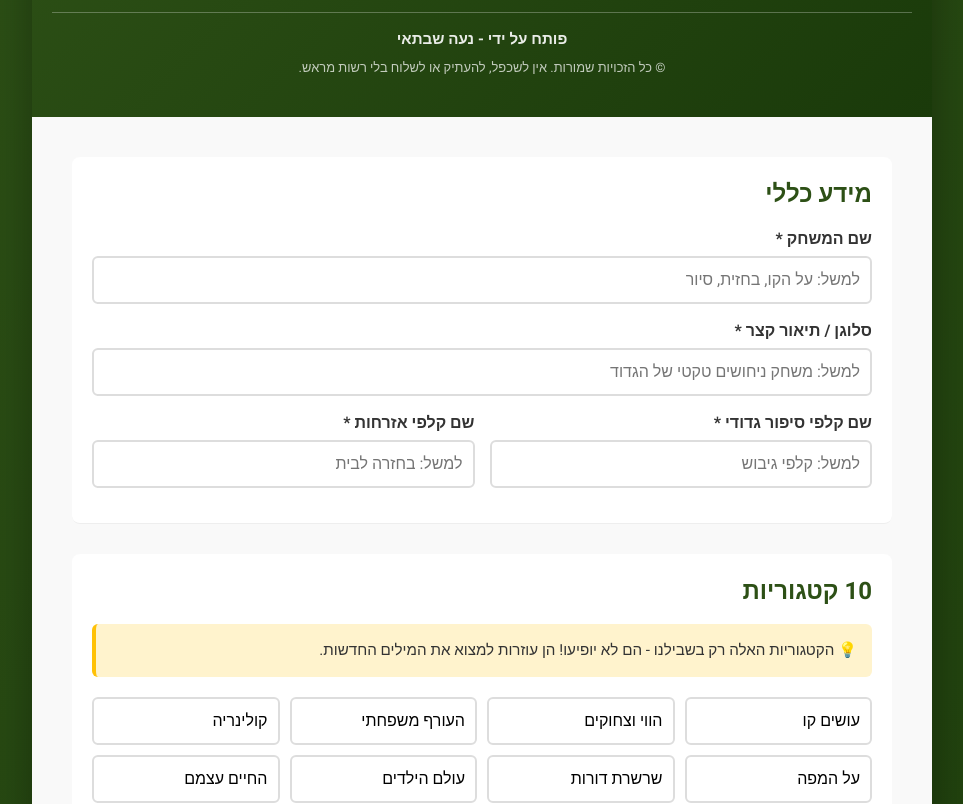
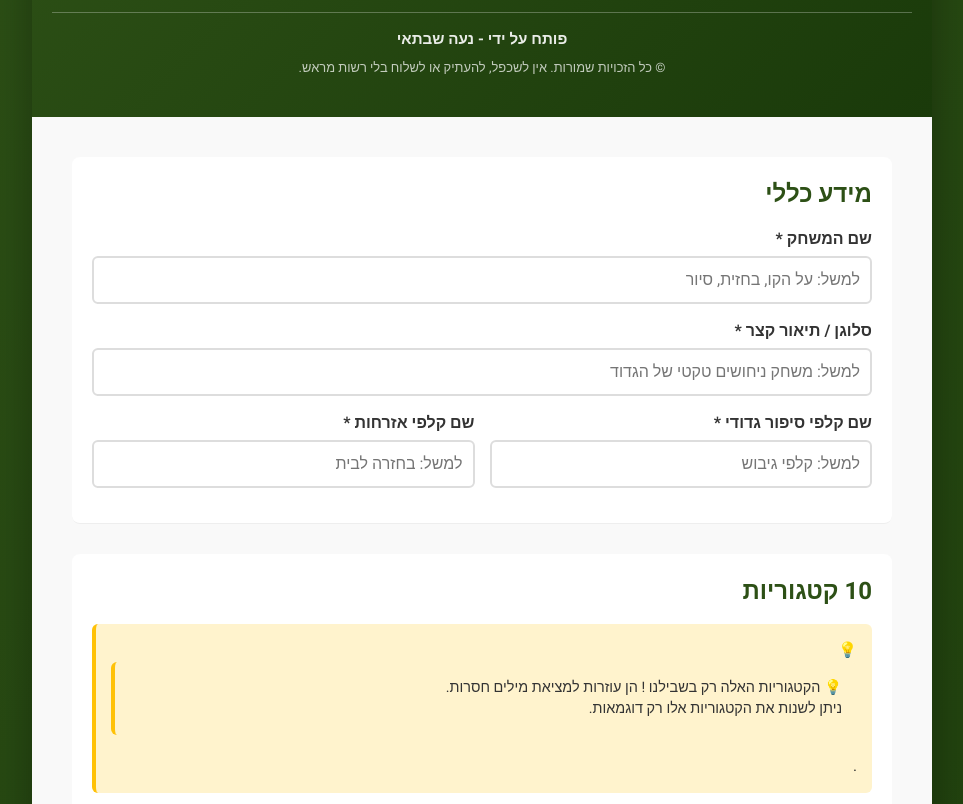
Before and after one commit to noashabtai/game-generator, a website: page index.html in a window 1280 px wide. Shown: the part 157-961 px from the top of the page, without its empty margins (158-1121 px from the left). Drawn offline with Linux system fonts and the light colour scheme.

Commit message:
Update index.html

```diff
--- a/index.html
+++ b/index.html
@@ -387,7 +387,10 @@
                     <h2 class="section-title">10 קטגוריות</h2>
 
                     <div class="info-box">
-                        💡 הקטגוריות האלה רק בשבילנו - הם לא יופיעו! הן עוזרות למצוא את המילים החדשות.
+                        💡 <div class="info-box">
+    💡 הקטגוריות האלה רק בשבילנו ! הן עוזרות למציאת מילים חסרות.<br>
+    ניתן לשנות את הקטגוריות אלו רק דוגמאות.
+</div>.
                     </div>
 
                     <div class="categories-container" id="categoriesContainer"></div>
```
